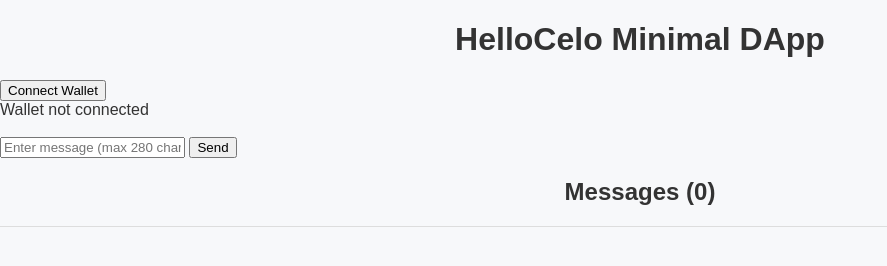
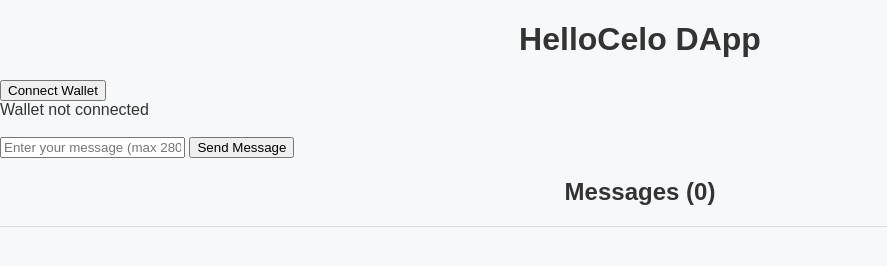
Before and after one commit to Mystique85/HelloCelo, a plain HTML site: page index.html in a window 1280 px wide. Shown: the whole page, without its empty margins (0-887 px from the left). Drawn offline with Linux system fonts and the light colour scheme.

Commit message:
Update index.html

```diff
--- a/index.html
+++ b/index.html
@@ -3,18 +3,18 @@
 <head>
 <meta charset="UTF-8">
 <meta name="viewport" content="width=device-width,initial-scale=1.0">
-<title>HelloCelo Minimal DApp</title>
+<title>HelloCelo DApp</title>
 <link rel="stylesheet" href="style.css">
 </head>
 <body>
-  <h1>HelloCelo Minimal DApp</h1>
+  <h1>HelloCelo DApp</h1>
 
   <button id="connectBtn">Connect Wallet</button>
   <div id="walletStatus">Wallet not connected</div>
   <br>
 
-  <input type="text" id="messageInput" placeholder="Enter message (max 280 chars)">
-  <button id="sendBtn">Send</button>
+  <input type="text" id="messageInput" placeholder="Enter your message (max 280 chars)">
+  <button id="sendBtn">Send Message</button>
   <div id="status"></div>
 
   <h2>Messages (<span id="msgCount">0</span>)</h2>
```
